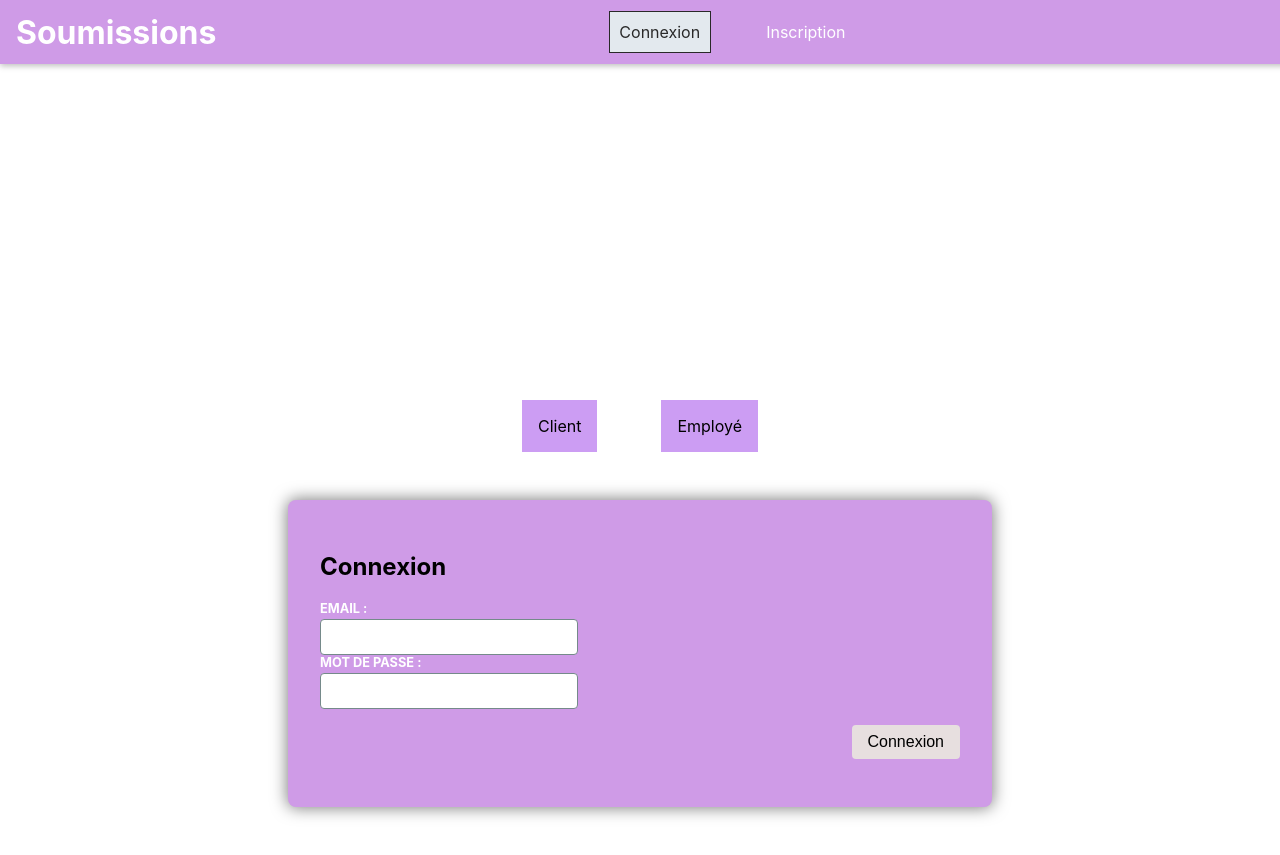
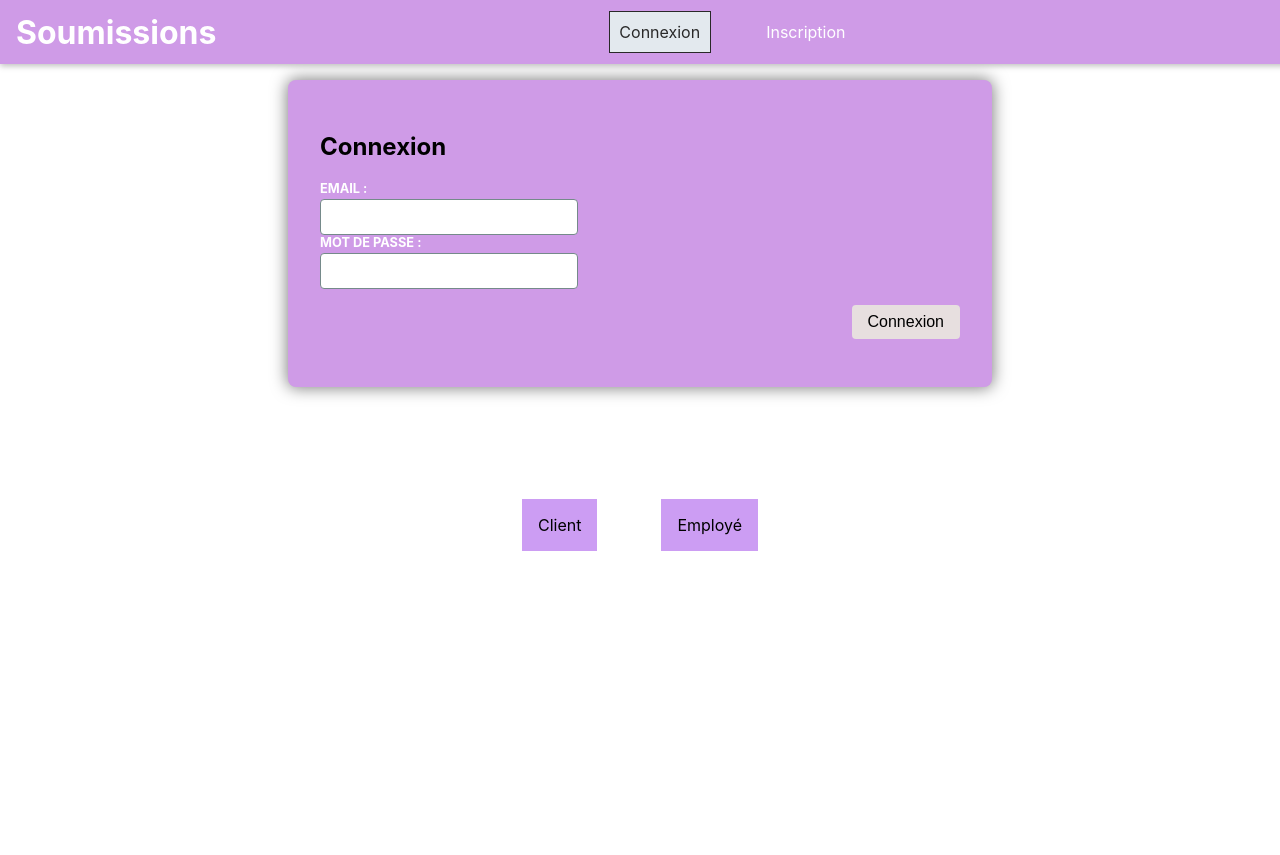
Before and after one commit to MyriamAssam/app-soumission, a React (Create React App) app in the folder Frontend/: page /connexion in a window 1280 px wide. After the commit the page ends 800 px from the top, so only its background shows below. Built offline with nearby package versions, Linux system fonts and the light colour scheme.

Commit message:
arranger soumissions

```diff
--- a/Frontend/src/containers/Connexion.jsx
+++ b/Frontend/src/containers/Connexion.jsx
@@ -1,10 +1,10 @@
 import React, { useState, useEffect } from "react";
 import Login from "../components/login/Login";
-//import OffersList from "../components/OffersList/OffersList";
+
 import axios from "axios";
 
 export default function Connexion() {
-  const [typeCompte, setTypeCompte] = useState("Candidat");
+  const [typeCompte, setTypeCompte] = useState("Client");
   const [isAuthenticated, setIsAuthenticated] = useState(false);
   const [offers, setOffers] = useState([]);
   const [error, setError] = useState(null);
@@ -18,11 +18,11 @@ export default function Connexion() {
       if (isAuthenticated) {
         try {
           let response;
-          if (typeCompte === "Candidat") {
+          if (typeCompte === "Client") {
             response = await axios.get(
-              process.env.REACT_APP_BACKEND_URL + "offres/"
+              process.env.REACT_APP_BACKEND_URL + "soumissions/"
             );
-          } else if (typeCompte === "Employeur") {
+          } else if (typeCompte === "Employé") {
             const employeurId = "66f1d6d0dbe127215621f263";
             response = await axios.get(
               process.env.REACT_APP_BACKEND_URL + `offers-Entrp/${employeurId}/`
@@ -30,7 +30,7 @@ export default function Connexion() {
           }
           setOffers(response.data.offres);
         } catch (err) {
-          setError("Erreur lors de la récupération des offres.");
+          setError("Erreur lors de la récupération des soumissions.");
         }
       }
     };
@@ -40,13 +40,14 @@ export default function Connexion() {
 
   return (
     <div>
+      <Login type={typeCompte} onLogin={handleLogin} />
       <div className="typeCompte">
 
         <a onClick={() => setTypeCompte("Client")}>Client</a>
         <a onClick={() => setTypeCompte("Employé")}>Employé</a>
       </div>
 
-      <Login type={typeCompte} onLogin={handleLogin} />
+
 
       {error && <div>{error}</div>}
 
--- a/Frontend/src/containers/Register.css
+++ b/Frontend/src/containers/Register.css
@@ -3,7 +3,7 @@
     display: flex;
     justify-content: center;
     gap: 4em;
-    padding-top: 20em;
+    padding-top: 4em;
 }
 
 .typeCompte a {
--- a/Frontend/src/containers/Register.jsx
+++ b/Frontend/src/containers/Register.jsx
@@ -7,13 +7,14 @@ export default function Register() {
 
   return (
     <div>
+      <Inscription type={typeCompte} />
       <div className="typeCompte">
 
         <a onClick={() => setTypeCompte("Client")}>Client</a>
         <a onClick={() => setTypeCompte("Employé")}>Employé</a>
       </div>
 
-      <Inscription type={typeCompte} />
+
     </div>
   );
 }
```
